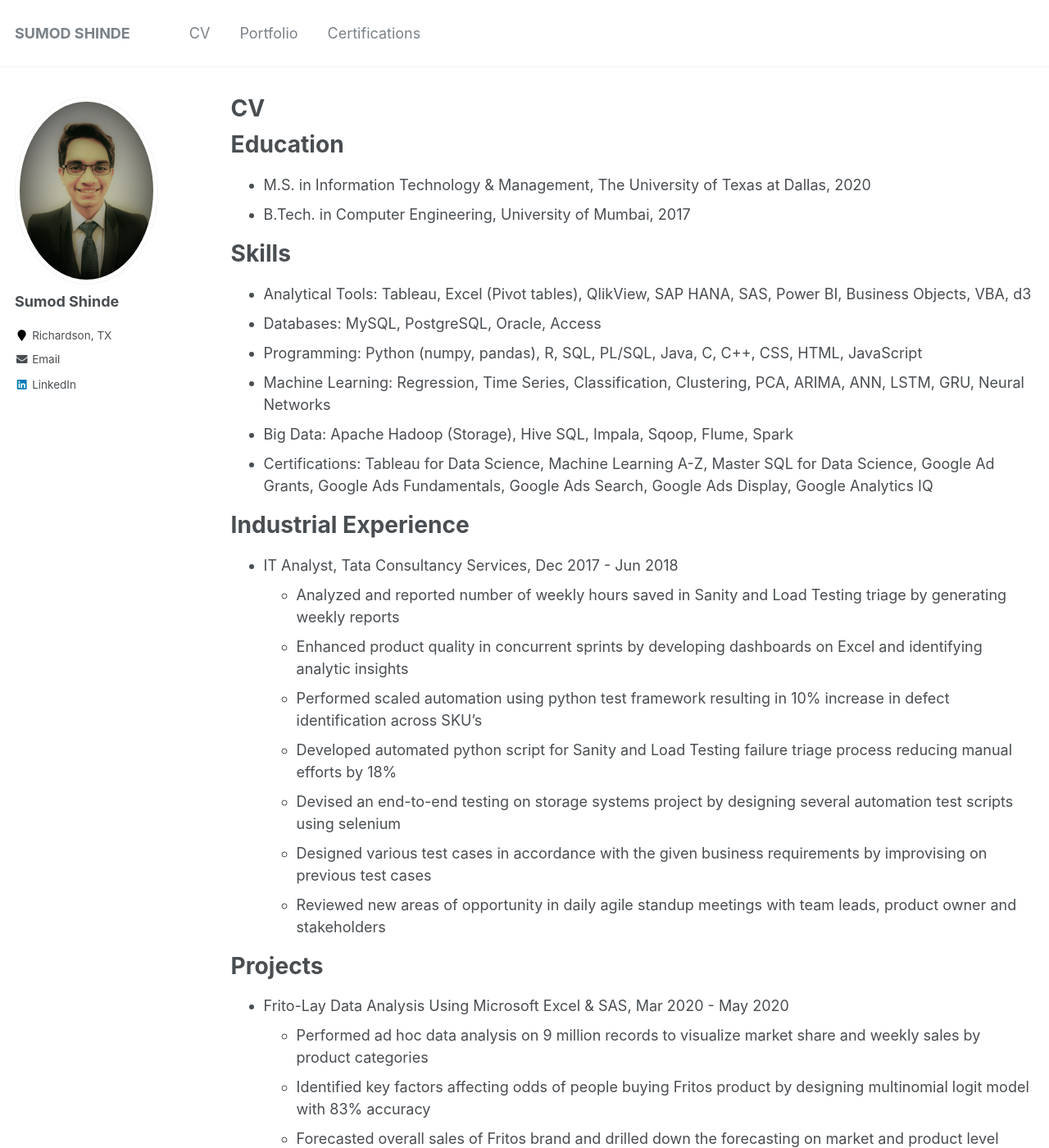
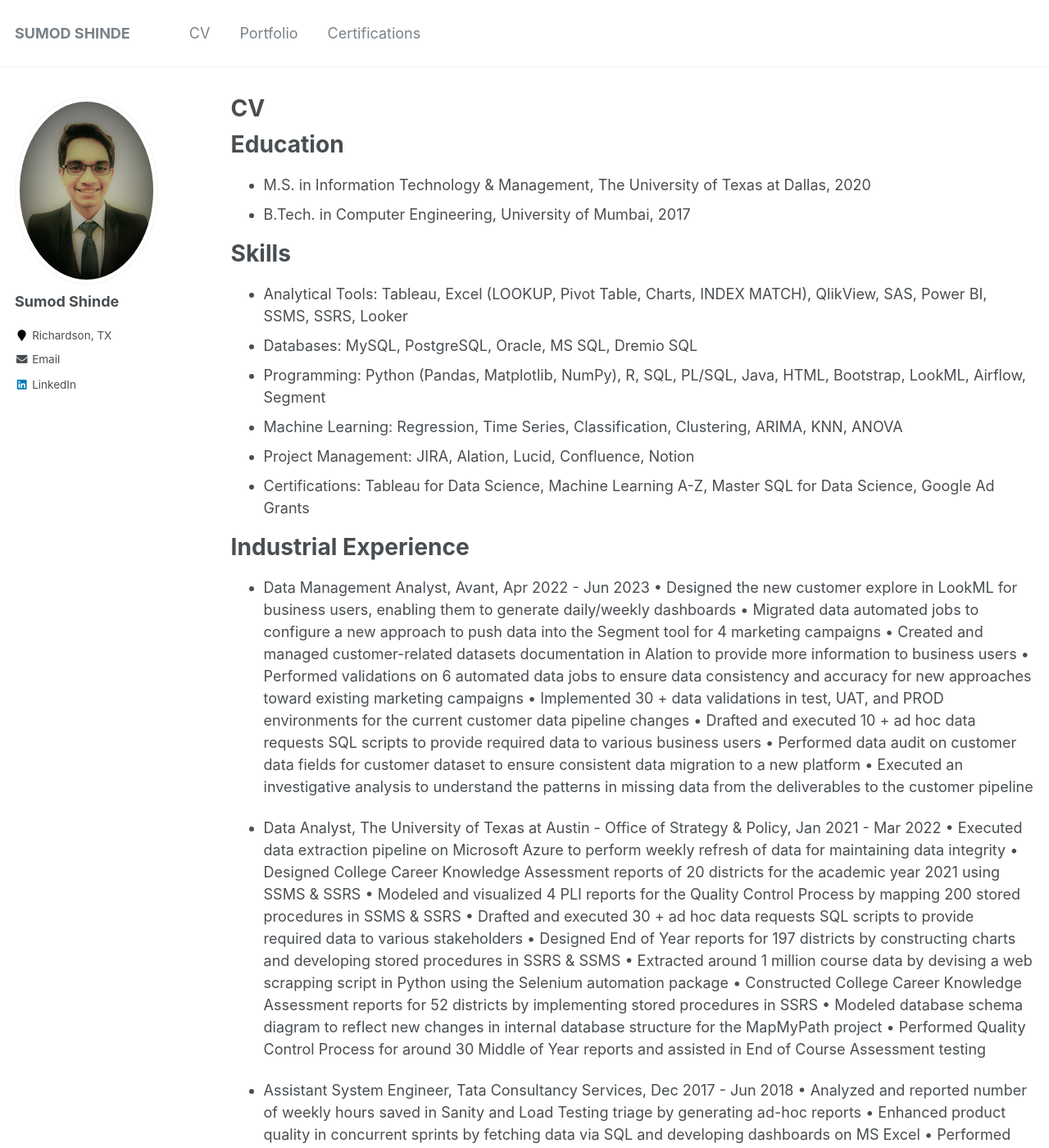
Before and after one commit to sumodshinde/sumodshinde.github.io, a Jekyll site: the page built from _pages/cv.md, in a window 1280 px wide and 1400 px high. Shown: the whole window at 82% size. Built offline with Jekyll 4.4.1, drawn with Linux system fonts in a browser that asks for light colours; some of the changed text lies outside the part shown.

Commit message:
Update cv.md
Added new experience

```diff
--- a/_pages/cv.md
+++ b/_pages/cv.md
@@ -16,23 +16,43 @@
 
 Skills
 ======
-* Analytical Tools: Tableau, Excel (Pivot tables), QlikView, SAP HANA, SAS, Power BI, Business Objects, VBA, d3
-* Databases: MySQL, PostgreSQL, Oracle, Access
-* Programming: Python (numpy, pandas), R, SQL, PL/SQL, Java, C, C++, CSS, HTML, JavaScript
-* Machine Learning: Regression, Time Series, Classification, Clustering, PCA, ARIMA, ANN, LSTM, GRU, Neural Networks
-* Big Data: Apache Hadoop (Storage), Hive SQL, Impala, Sqoop, Flume, Spark
-* Certifications: Tableau for Data Science, Machine Learning A-Z, Master SQL for Data Science, Google Ad Grants, Google Ads Fundamentals, Google Ads Search, Google Ads Display,   Google Analytics IQ
+* Analytical Tools: Tableau, Excel (LOOKUP, Pivot Table, Charts, INDEX MATCH), QlikView, SAS, Power BI, SSMS, SSRS, Looker
+* Databases: MySQL, PostgreSQL, Oracle, MS SQL, Dremio SQL
+* Programming: Python (Pandas, Matplotlib, NumPy), R, SQL, PL/SQL, Java, HTML, Bootstrap, LookML, Airflow, Segment
+* Machine Learning: Regression, Time Series, Classification, Clustering, ARIMA, KNN, ANOVA
+* Project Management: JIRA, Alation, Lucid, Confluence, Notion
+* Certifications: Tableau for Data Science, Machine Learning A-Z, Master SQL for Data Science, Google Ad Grants
 
 Industrial Experience
 ======
-* IT Analyst, Tata Consultancy Services, Dec 2017 - Jun 2018
-  * Analyzed and reported number of weekly hours saved in Sanity and Load Testing triage by generating weekly reports
-  * Enhanced product quality in concurrent sprints by developing dashboards on Excel and identifying analytic insights
-  * Performed scaled automation using python test framework resulting in 10% increase in defect identification across SKU’s
-  * Developed automated python script for Sanity and Load Testing failure triage process reducing manual efforts by 18%
-  * Devised an end-to-end testing on storage systems project by designing several automation test scripts using selenium
-  * Designed various test cases in accordance with the given business requirements by improvising on previous test cases
-  * Reviewed new areas of opportunity in daily agile standup meetings with team leads, product owner and stakeholders
+* Data Management Analyst, Avant, Apr 2022 - Jun 2023
+  •	Designed the new customer explore in LookML for business users, enabling them to generate daily/weekly dashboards
+  •	Migrated data automated jobs to configure a new approach to push data into the Segment tool for 4 marketing campaigns
+  •	Created and managed customer-related datasets documentation in Alation to provide more information to business users
+  •	Performed validations on 6 automated data jobs to ensure data consistency and accuracy for new approaches toward existing marketing campaigns
+  •	Implemented 30 + data validations in test, UAT, and PROD environments for the current customer data pipeline changes
+  •	Drafted and executed 10 + ad hoc data requests SQL scripts to provide required data to various business users
+  •	Performed data audit on customer data fields for customer dataset to ensure consistent data migration to a new platform
+  •	Executed an investigative analysis to understand the patterns in missing data from the deliverables to the customer pipeline
+
+* Data Analyst, The University of Texas at Austin - Office of Strategy & Policy, Jan 2021 - Mar 2022
+  •	Executed data extraction pipeline on Microsoft Azure to perform weekly refresh of data for maintaining data integrity
+  •	Designed College Career Knowledge Assessment reports of 20 districts for the academic year 2021 using SSMS & SSRS
+  •	Modeled and visualized 4 PLI reports for the Quality Control Process by mapping 200 stored procedures in SSMS & SSRS
+  •	Drafted and executed 30 + ad hoc data requests SQL scripts to provide required data to various stakeholders
+  •	Designed End of Year reports for 197 districts by constructing charts and developing stored procedures in SSRS & SSMS
+  •	Extracted around 1 million course data by devising a web scrapping script in Python using the Selenium automation package
+  •	Constructed College Career Knowledge Assessment reports for 52 districts by implementing stored procedures in SSRS
+  •	Modeled database schema diagram to reflect new changes in internal database structure for the MapMyPath project
+  •	Performed Quality Control Process for around 30 Middle of Year reports and assisted in End of Course Assessment testing
+
+* Assistant System Engineer, Tata Consultancy Services, Dec 2017 - Jun 2018
+  •	Analyzed and reported number of weekly hours saved in Sanity and Load Testing triage by generating ad-hoc reports
+  •	Enhanced product quality in concurrent sprints by fetching data via SQL and developing dashboards on MS Excel
+  •	Performed scaled automation using python test framework resulting in 10% increase in defect identification across SKU’s
+  •	Developed automated python script for Sanity and Load Testing failure triage process reducing manual efforts by 18%
+  •	Devised an end-to-end testing on storage systems project by designing several automation test scripts using selenium
+  •	Reviewed new areas of opportunity in daily agile standup meetings with team leads, product owner and stakeholders
 
 Projects
 ======
```
